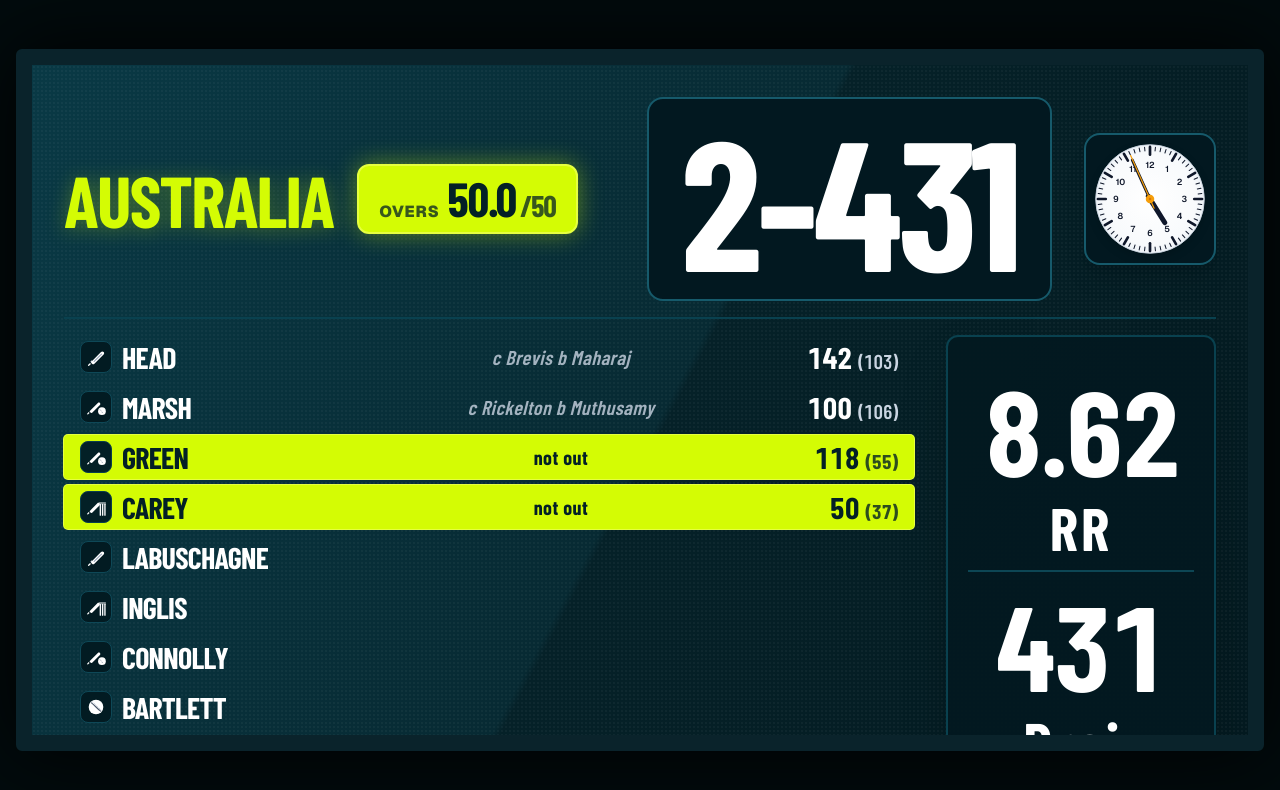
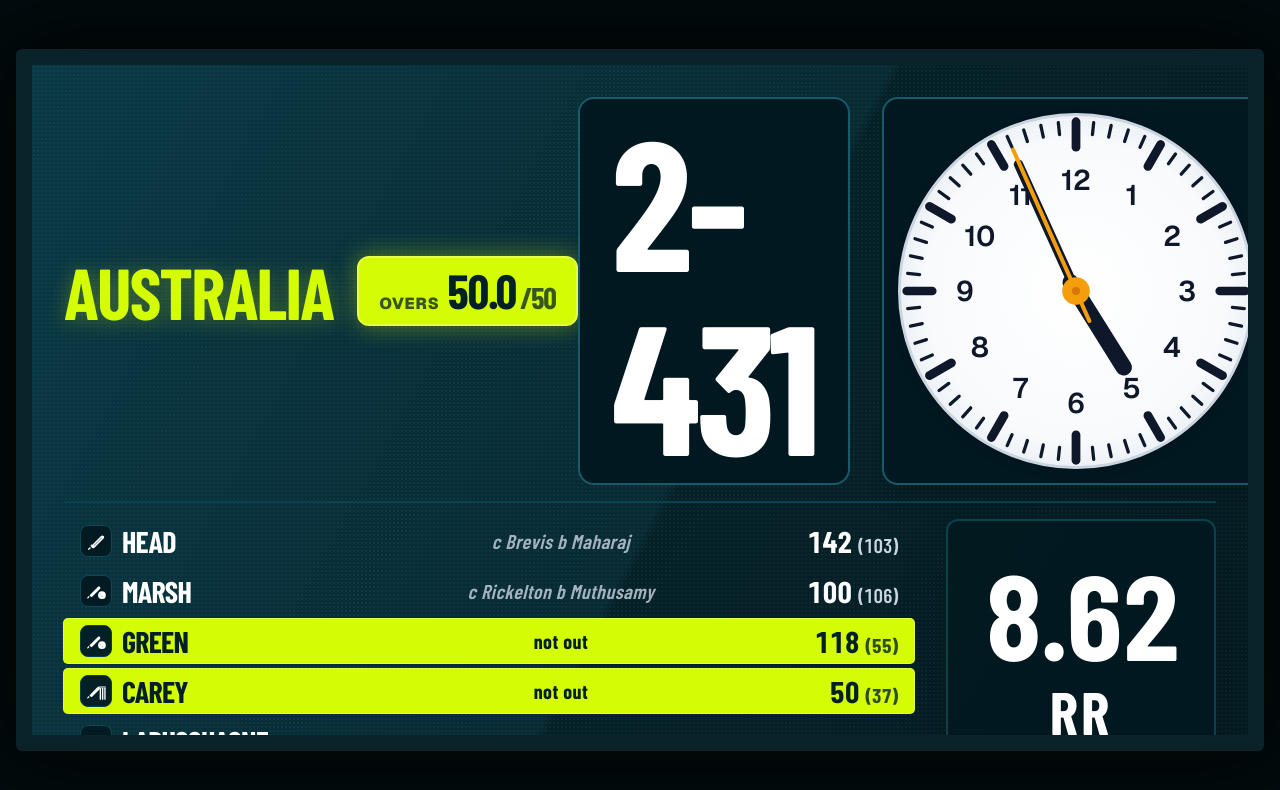
Before and after one commit to sahan-dileep/cricket-scoreboard, a Next.js app in the folder web-scoreboard/: page /simple in a window 1280 px wide. Shown: the top 790 px of the page. Built offline with nearby package versions, Linux system fonts and the light colour scheme; a web font is replaced by a local one.

Commit message:
Keep score card intact and dynamically sync clock card size to match score card height

```diff
--- a/web-scoreboard/src/app/simple/page.tsx
+++ b/web-scoreboard/src/app/simple/page.tsx
@@ -102,6 +102,22 @@ export default function StadiumLedScoreboard() {
   const [teams, setTeams] = useState<TeamData[]>([]);
   const [scoreFormat, setScoreFormat] = useState<'W-R' | 'R-W'>('W-R'); // Default 'W-R' e.g. 2-431
   const [hasLiveConnection, setHasLiveConnection] = useState<boolean>(false);
+  const scoreCardRef = useRef<HTMLDivElement>(null);
+  const [scoreCardHeight, setScoreCardHeight] = useState<number | null>(null);
+
+  // Sync clock card size to the exact rendered height of the score card
+  useEffect(() => {
+    if (!scoreCardRef.current) return;
+    const updateHeight = () => {
+      if (scoreCardRef.current) {
+        setScoreCardHeight(scoreCardRef.current.offsetHeight);
+      }
+    };
+    updateHeight();
+    const ro = new ResizeObserver(updateHeight);
+    ro.observe(scoreCardRef.current);
+    return () => ro.disconnect();
+  }, []);
 
   // Keyboard navigation & hotkeys
   useEffect(() => {
@@ -412,15 +428,27 @@ export default function StadiumLedScoreboard() {
 
             {/* Giant Top Score Figure Highlighted with large text size (No glow) */}
             <div className="flex items-center gap-4 sm:gap-8">
-              <div className="px-5 sm:px-8 py-1.5 sm:py-2 rounded-2xl bg-[#021820] border-2 border-[#165a6b] flex items-center">
+              <div
+                ref={scoreCardRef}
+                className="px-5 sm:px-8 py-1.5 sm:py-2 rounded-2xl bg-[#021820] border-2 border-[#165a6b] flex items-center"
+              >
                 <span className="text-6xl sm:text-8xl md:text-9xl lg:text-[10.5rem] xl:text-[11.5rem] font-['Barlow_Condensed',sans-serif] font-black tracking-tight text-white leading-none">
                   {scoreFormatted}
                 </span>
               </div>
 
-              {/* Analog Stadium Watch */}
-              <div className="p-1 sm:p-2 rounded-2xl bg-[#021820] border-2 border-[#165a6b] shadow-xl flex items-center justify-center">
-                <AnalogWatch className="w-16 h-16 sm:w-20 sm:h-20 md:w-24 md:h-24 lg:w-28 lg:h-28" />
+              {/* Analog Stadium Watch (Matches exact height of the score card) */}
+              <div
+                style={
+                  scoreCardHeight
+                    ? { height: `${scoreCardHeight}px`, width: `${scoreCardHeight}px` }
+                    : undefined
+                }
+                className={`p-1.5 sm:p-2.5 rounded-2xl bg-[#021820] border-2 border-[#165a6b] shadow-xl flex items-center justify-center shrink-0 ${
+                  !scoreCardHeight ? 'w-20 h-20 sm:w-28 sm:h-28 md:w-36 md:h-36' : ''
+                }`}
+              >
+                <AnalogWatch className="w-full h-full" />
               </div>
             </div>
           </div>
```
